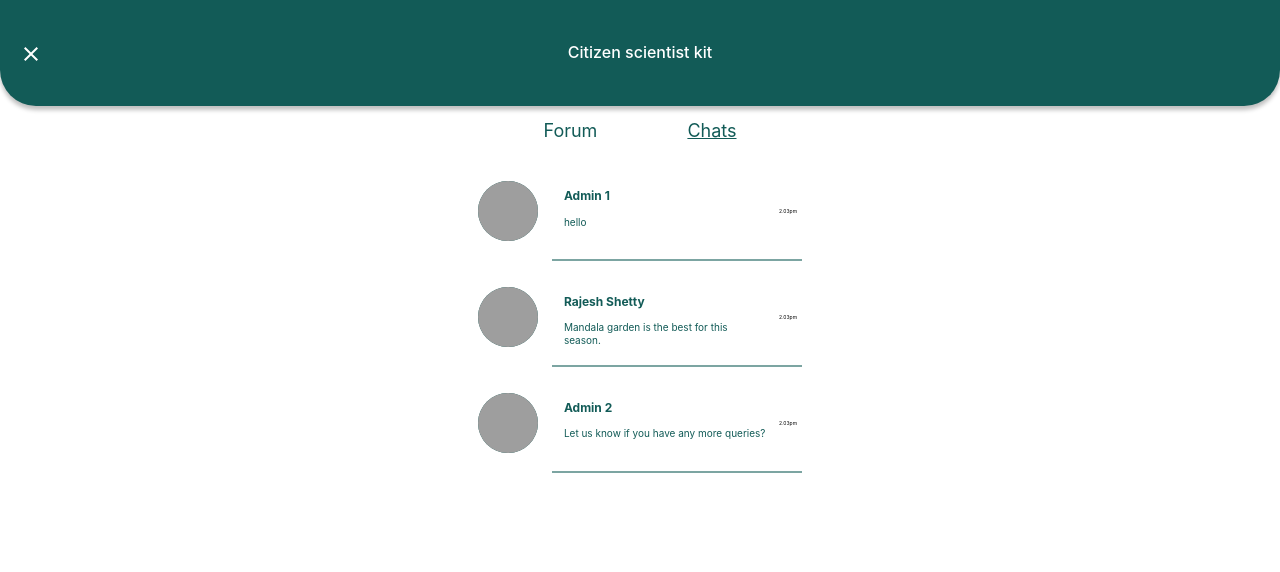
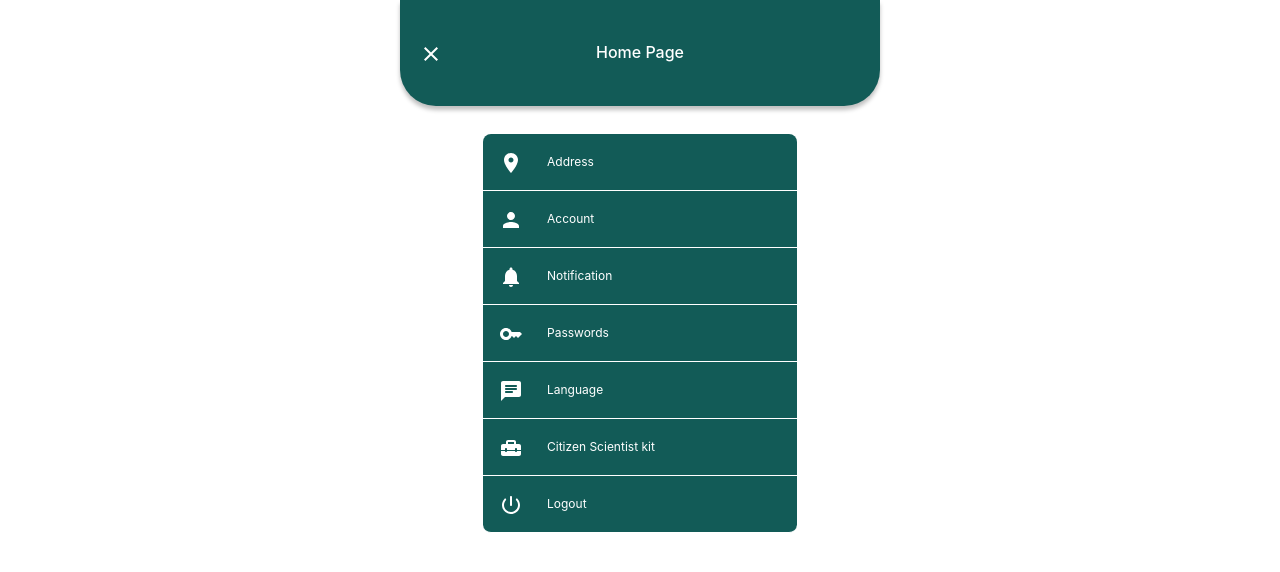
Before and after one commit to Nikhil26062000/qrscan, a React (Create React App) app: page / in a window 1280 px wide. Shown: the top 572 px of the page. Built offline with nearby package versions, Linux system fonts and the light colour scheme; grey boxes are pictures that could not be loaded.

Commit message:
Dashboard

```diff
--- /dev/null
+++ b/src/Dashboard.js
@@ -0,0 +1,35 @@
+import React from 'react'
+
+import LocationOnIcon from '@mui/icons-material/LocationOn';
+import PersonIcon from '@mui/icons-material/Person';
+import NotificationsIcon from '@mui/icons-material/Notifications';
+import KeyIcon from '@mui/icons-material/Key';
+import ChatRoundedIcon from '@mui/icons-material/ChatRounded';
+import HomeRepairServiceRoundedIcon from '@mui/icons-material/HomeRepairServiceRounded';
+import PowerSettingsNewRoundedIcon from '@mui/icons-material/PowerSettingsNewRounded';
+import Top_Header from './components/Top_Header';
+import MenuList from './components/MenuList';
+import LastList from './components/LastList';
+
+
+const Dashboard = () => {
+  return (
+    <div className='w-[480px] mx-auto'>
+        <Top_Header title="Home Page"/>
+        <section className='w-[314px] h-[396px] mt-[28px] mx-auto rounded-[10px]'>
+        <MenuList title='Address' isTopBorder={true}  Icon={LocationOnIcon}/>
+        <MenuList title='Account' isTopBorder={false} Icon={PersonIcon}/>
+        <MenuList title='Notification' isTopBorder={false} Icon={NotificationsIcon}/>
+        <MenuList title='Passwords' isTopBorder={false} Icon={KeyIcon}/>
+        <MenuList title='Language' isTopBorder={false} Icon={ChatRoundedIcon}/>
+        <MenuList title='Citizen Scientist kit' isTopBorder={false} Icon={HomeRepairServiceRoundedIcon}/>
+        <LastList title='Logout'  Icon={PowerSettingsNewRoundedIcon} />
+        </section>
+
+
+
+    </div>
+  )
+}
+
+export default Dashboard
--- /dev/null
+++ b/src/components/LastList.js
@@ -0,0 +1,21 @@
+import React from 'react'
+import LocationOnIcon from '@mui/icons-material/LocationOn';
+
+
+const LastList = ({title,Icon}) => {
+  return (
+    <div>
+     <div
+        className={`w-[314px] h-[57px] border-0 border-b border-b-white p-[16px] flex justify-start items-center gap-[24px] bg-[#125B57] rounded-b-lg`}
+      >
+        <span className='text-white'>
+        {Icon && <Icon className='w-[17.5px] h-[25px]'/>}
+        </span>
+        <p className='font-inter font-[400] text-[12px] leading-[14.52px] text-white'>{title}</p>
+      </div>
+        </div>
+
+  )
+}
+
+export default LastList
--- /dev/null
+++ b/src/components/MenuList.js
@@ -0,0 +1,21 @@
+import React from 'react';
+// import LocationOnIcon from '@mui/icons-material/LocationOn';
+
+const MenuList = ({ title, isTopBorder,Icon }) => {
+  return (
+    <div>
+      <div
+        className={`w-[314px] h-[57px] border-0 border-b border-b-white p-[16px] flex justify-start items-center gap-[24px] bg-[#125B57] ${
+          isTopBorder ? 'rounded-t-lg' : ''
+        } `}
+      >
+        <span className='text-white'>
+        {Icon && <Icon className='w-[17.5px] h-[25px]'/>}
+        </span>
+        <p className='font-inter font-[400] text-[12px] leading-[14.52px] text-white'>{title}</p>
+      </div>
+    </div>
+  );
+};
+
+export default MenuList;
--- a/src/index.js
+++ b/src/index.js
@@ -5,13 +5,15 @@ import App from './App';
 import Test from './Test'
 import reportWebVitals from './reportWebVitals';
 import CitizenScientistKit from './CitizenScientistKit';
+import Dashboard from './Dashboard';
 
 const root = ReactDOM.createRoot(document.getElementById('root'));
 root.render(
   <React.StrictMode>
     {/* <App /> */}
     {/* <Test/> */}
-  <CitizenScientistKit/>
+  {/* <CitizenScientistKit/> */}
+  <Dashboard/>
   </React.StrictMode>
 );
 
```
